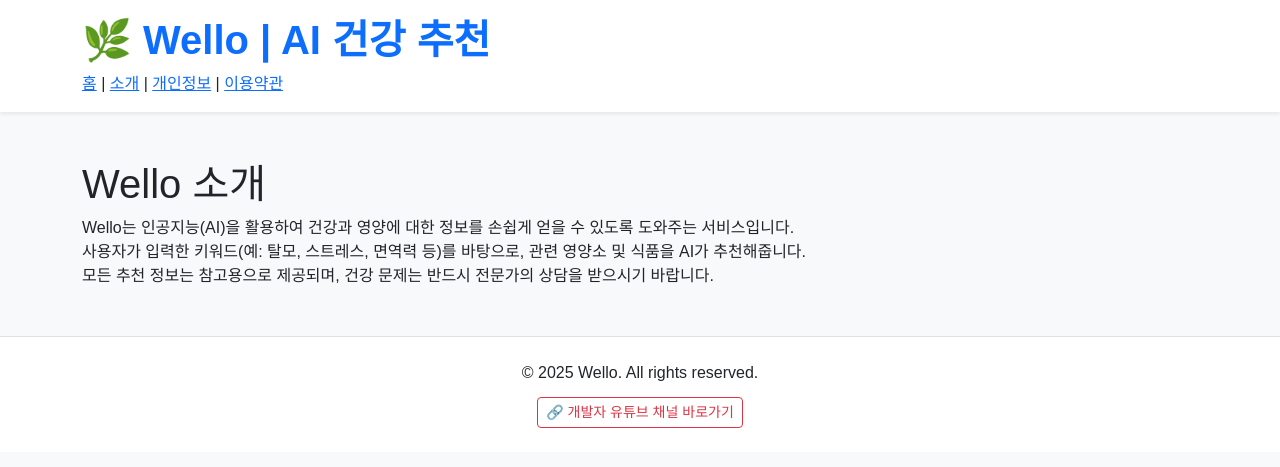
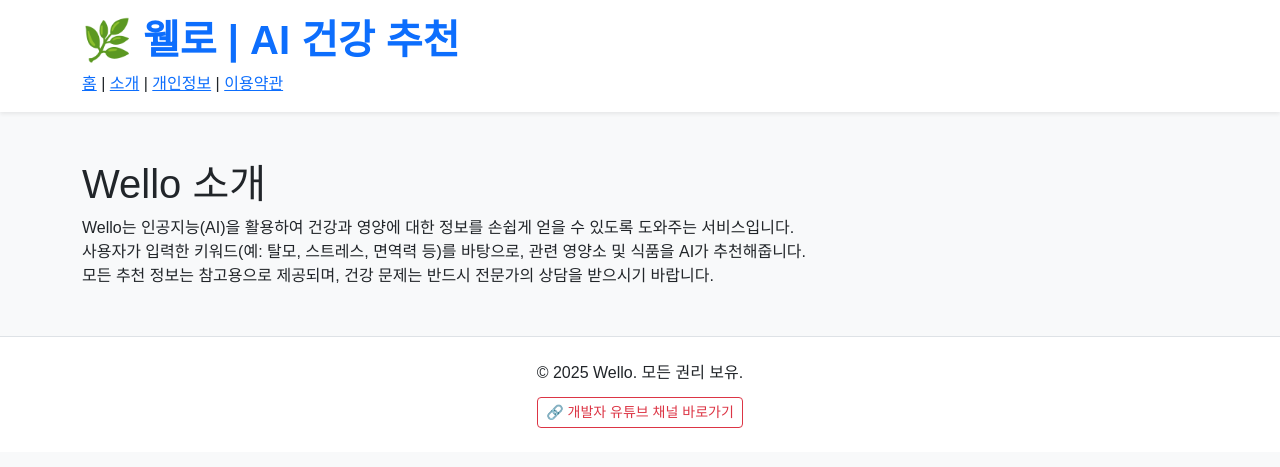
Before and after one commit to ieum3355/wello-flask-app, a Flask app: page /about in a window 1280 px wide. Shown: the top 467 px of the page. Run offline with Flask 3, Linux system fonts and the light colour scheme.

Commit message:
Update layout.html

```diff
--- a/templates/layout.html
+++ b/templates/layout.html
@@ -1,7 +1,7 @@
 <!DOCTYPE html>
 <html lang="ko">
   <head>
-    <meta charset="utf-8">
+    <meta charset="UTF-8">
     <title>Wello | AI 건강 추천</title>
     <meta name="viewport" content="width=device-width, initial-scale=1">
     <link href="https://cdn.jsdelivr.net/npm/bootstrap@5.3.3/dist/css/bootstrap.min.css" rel="stylesheet">
@@ -11,7 +11,7 @@
 
     <header class="bg-white shadow-sm">
       <div class="container py-3">
-        <h1 class="text-primary fw-bold">🌿 Wello | AI 건강 추천</h1>
+        <h1 class="text-primary fw-bold">🌿 웰로 | AI 건강 추천</h1>
         <nav>
           <a href="{{ url_for('index') }}">홈</a> |
           <a href="{{ url_for('about') }}">소개</a> |
@@ -27,7 +27,7 @@
 
     <footer class="bg-white border-top py-4">
       <div class="container text-center">
-        <p class="mb-1">© 2025 Wello. All rights reserved.</p>
+        <p class="mb-1">© 2025 Wello. 모든 권리 보유.</p>
         <a href="https://www.youtube.com/@ai_ieum" class="btn btn-outline-danger btn-sm mt-2" target="_blank">
           🔗 개발자 유튜브 채널 바로가기
         </a>
```
